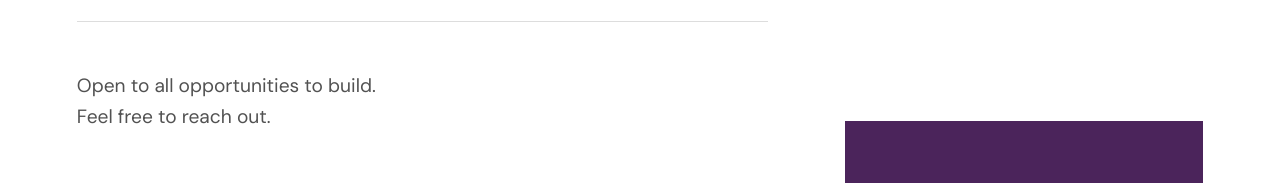
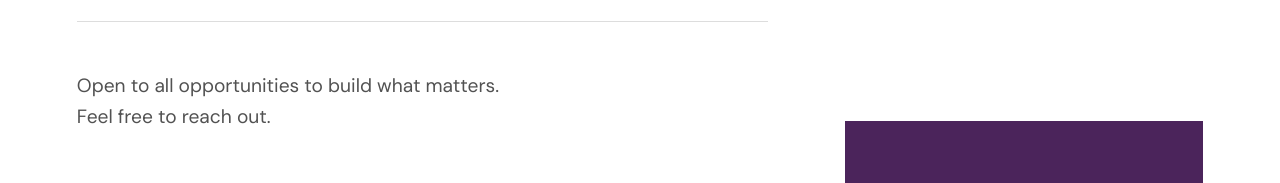
Before and after one commit to nikkij18/nikkijiang, a Next.js app: page /contact in a window 1280 px wide. Shown: the part 351-534 px from the top of the page. Built offline with nearby package versions, Linux system fonts and the light colour scheme.

Commit message:
fix: re-add builder image to bust Vercel cache

```diff
--- a/app/contact/page.tsx
+++ b/app/contact/page.tsx
@@ -56,7 +56,7 @@ export default function ContactPage() {
             className="max-w-[45ch] leading-relaxed text-neutral-600 mb-14"
             style={{ ...dmSans, fontSize: "clamp(1rem, 1.6vw, 1.2rem)" }}
           >
-            Open to all opportunities to build.
+            Open to all opportunities to build what matters.
             <br />
             Feel free to reach out.
           </p>
```
